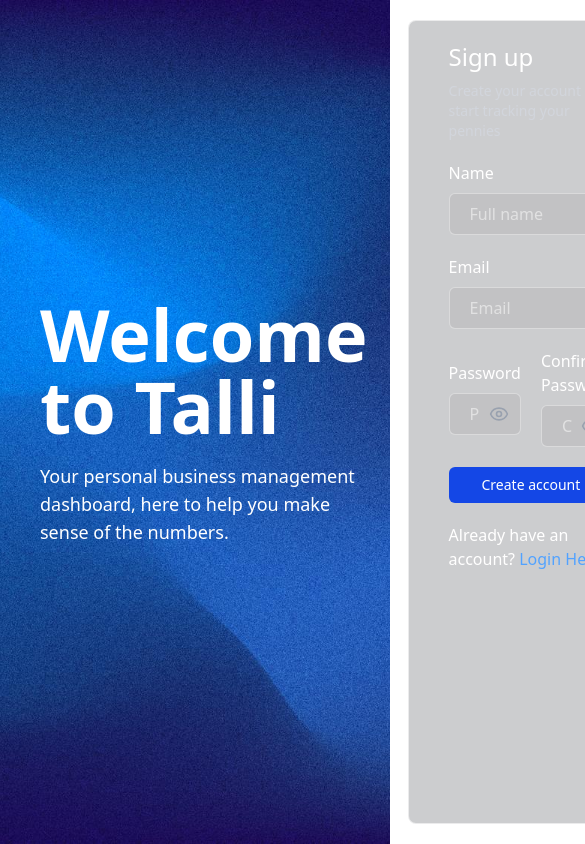
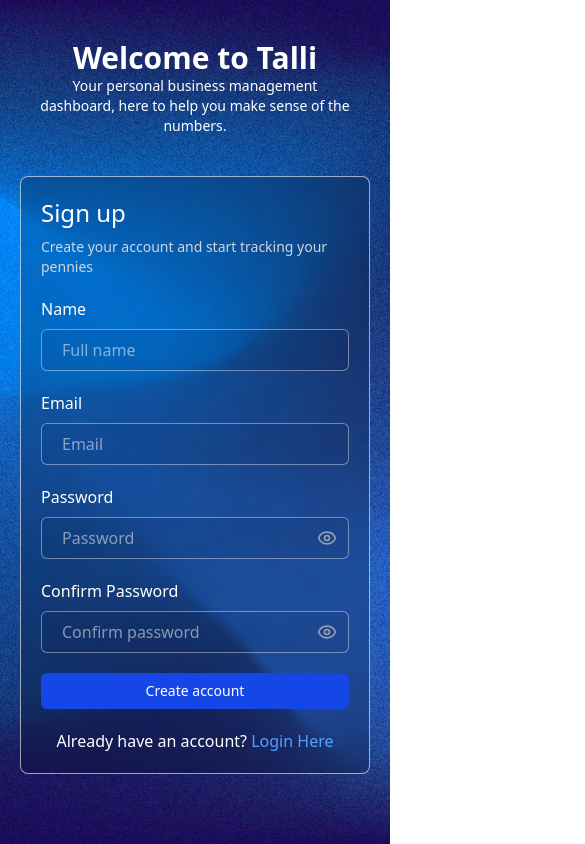
Before and after one commit to onisodumeya/e-commerce-dashboard, a React (Vite) app: page /signup in a window 390 px wide. Shown: the top 844 px of the page, 585 px wide, since content can reach past the window. Built offline with nearby package versions, Linux system fonts and the light colour scheme.

Commit message:
Auth page fix

```diff
--- a/src/components/AuthForm.tsx
+++ b/src/components/AuthForm.tsx
@@ -8,7 +8,7 @@
 
 const AuthForm: React.FC<AuthFormProps> = ({ header, subHeader, children }) => {
   return (
-    <div className="lg:w-1/3 md:w-1/2 w-full bg-gray-950/20 border border-white/60 backdrop-blur-xs text-white p-5 rounded-lg flex flex-col items-center px-10 gap-5">
+    <div className="lg:w-1/3 w-full bg-gray-950/20 border border-white/60 backdrop-blur-xs text-white p-5 rounded-lg flex flex-col items-center px-5 md:px-10 gap-5">
       <div className="flex flex-col items-start gap-2 text-start w-full">
         <h1 className="text-2xl font-medium">{header}</h1>
         <p className="text-sm text-gray-300">{subHeader}</p>
--- a/src/components/layout/AuthLayout.tsx
+++ b/src/components/layout/AuthLayout.tsx
@@ -7,15 +7,17 @@
 const AuthLayout: React.FC<AuthLayoutProps> = ({ children }) => {
   return (
     <div
-      className="w-full h-screen flex md:flex-row justify-between p-5 gap-5 bg-cover bg-no-repeat bg-center"
+      className="w-full min-h-screen flex flex-col lg:flex-row items-center lg:justify-between p-5 gap-5 bg-cover bg-no-repeat bg-center"
       style={{
         backgroundImage: `url(${bgImg2})`,
       }}
     >
-      <div className=" lg:w-[70%] md:w-1/2 flex items-center rounded-lg bg-no-repeat bg-cover bg-center p-5">
-        <div className="flex flex-col gap-5 items-start">
-          <h1 className="text-7xl font-bold text-white">Welcome to Talli</h1>
-          <p className="text-white text-lg">
+      <div className=" lg:w-[70%] w-full flex items-center rounded-lg bg-no-repeat bg-cover bg-center p-5">
+        <div className="lg:flex flex-col gap-5 items-center text-center lg:text-start lg:items-start w-full">
+          <h1 className="text-3xl md:text-6xl lg:text-7xl font-bold text-white">
+            Welcome to Talli
+          </h1>
+          <p className="text-white text-sm lg:text-lg">
             Your personal business management dashboard, here to help you make
             sense of the numbers.
           </p>
--- a/src/pages/auth-pages/Signup.tsx
+++ b/src/pages/auth-pages/Signup.tsx
@@ -93,10 +93,10 @@
           />
         </label>
 
-        <div className="flex gap-5 items-center">
+        <div className="flex flex-col md:flex-row w-full gap-5 items-center">
           <label className="flex flex-col items-start gap-2 w-full">
             <label>Password</label>
-            <div className="relative">
+            <div className="relative w-full">
               <input
                 type={showPassword ? "text" : "password"}
                 className="pr-10 bg-black/5 border-white/40 border outline-blue-800 px-5 py-2 rounded-md w-full"
@@ -125,7 +125,7 @@
 
           <label className="flex flex-col items-start gap-2 w-full">
             <label>Confirm Password</label>
-            <div className="relative">
+            <div className="relative w-full">
               <input
                 ref={checkPwdRef}
                 type={showPassword ? "text" : "password"}
```
